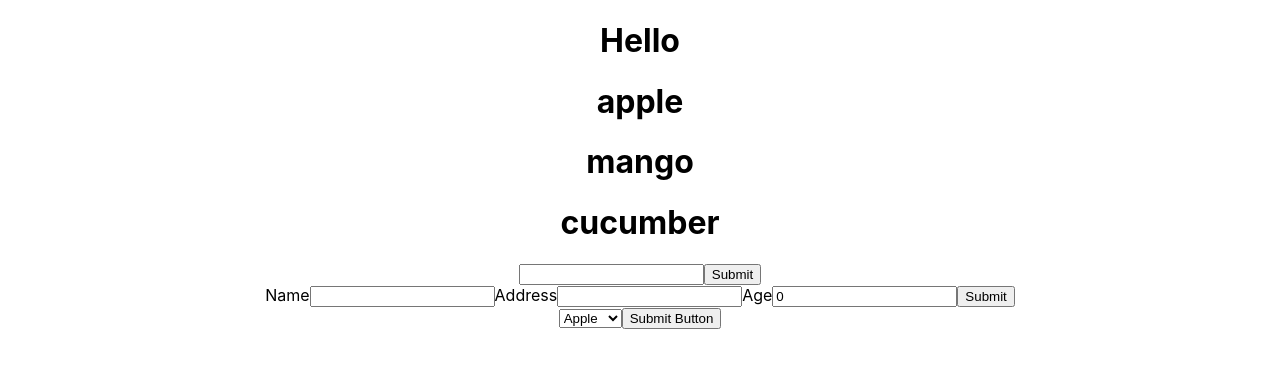
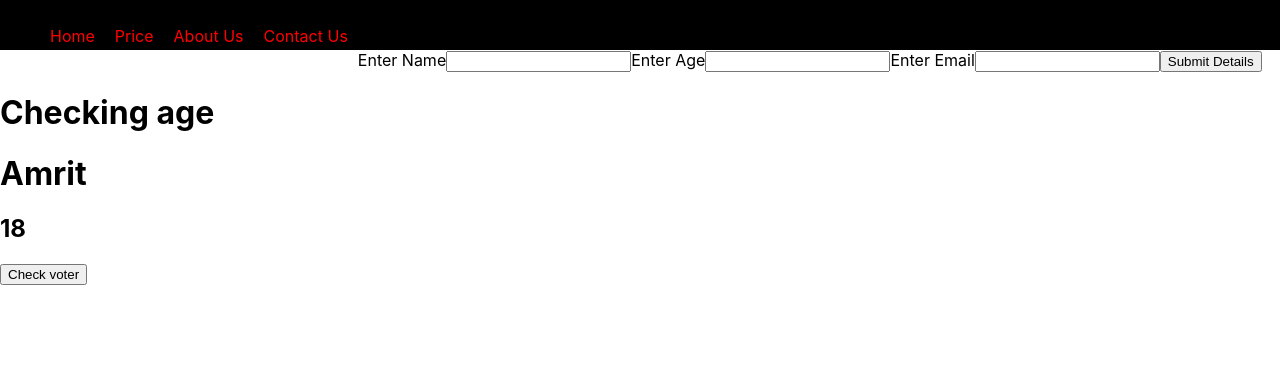
Before and after one commit to Amritesh21/ReactPractice, a React (Create React App) app in the folder reacttut/: page / in a window 1280 px wide. Shown: the top 368 px of the page. Built offline with nearby package versions, Linux system fonts and the light colour scheme.

Commit message:
Code to implement Navigatio Bar with css added

```diff
--- a/reacttut/src/App.js
+++ b/reacttut/src/App.js
@@ -1,18 +1,31 @@
-import logo from './logo.svg';
-import './App.css';
 import TestRun from './ComponentsFolder/testrun';
 import MapPractice from './ComponentsFolder/mapPractice';
 import UseStComp from './ComponentsFolder/usestateComp';
 import FormCreation from './ComponentsFolder/FormCreate';
 import SelectFormpract from './ComponentsFolder/SelectFormpract';
+import {PropsTut} from './ComponentsFolder/Propstut';
+import { useEffect, useState } from 'react';
+import {FormsCss} from './ComponentsFolder/FormsAndCssReact'
+import {NavBar} from './ComponentsFolder/NavigationBar'
 function App() {
+  const [isVoterV,setIsVoter] = useState("");
+
+
+  useEffect(() => {
+    //console.log("in App.js")
+    console.log("in App.js: " +isVoterV);
+  },[isVoterV])
+
   return (
     <div className="App">
-      <TestRun/>
+      {/*<TestRun/>
       <MapPractice/>
       <UseStComp/>
       <FormCreation/>
-      <SelectFormpract/>
+      <SelectFormpract/>*/}
+      <NavBar/>
+      <FormsCss/>
+      <PropsTut name="Amrit" age="18" data1={setIsVoter}/>
     </div>
   );
 }
--- /dev/null
+++ b/reacttut/src/ComponentsFolder/NavBarListItemsCom.js
@@ -0,0 +1,15 @@
+export const NavBarComp = () => {
+    const navBarContent = ["Home", "Price", "About Us", "Contact Us"];
+    const styleListItem = {
+        float: "left",
+        padding: "10px"
+    }
+
+    const listItems =  navBarContent.map((navBarContent)  => <li style= {styleListItem}>{navBarContent}</li>)
+
+    return(
+        <>
+            {listItems}
+        </>
+    )
+}
--- /dev/null
+++ b/reacttut/src/ComponentsFolder/NavigationBar.js
@@ -0,0 +1,21 @@
+import { NavBarComp } from "./NavBarListItemsCom"
+export const NavBar = () => {
+    const myStyle = {
+        margin: "0px",
+        border: "0px",
+        color: "Red",
+        backgroundColor : "Black",
+        height : "50px"
+    }
+    const listStyleType = {
+        listStyle: "none",
+        float: "left"
+    }
+    return(
+        <div style={myStyle} className="NavigationBar">
+            <ul className="NavigationList" style={listStyleType}>
+                <NavBarComp/>
+            </ul>
+        </div>
+    )
+}
```
